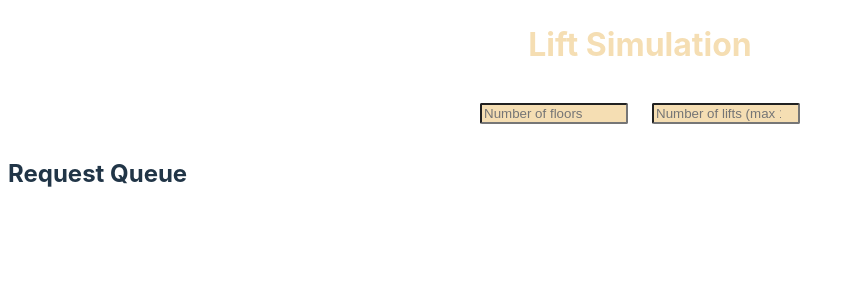
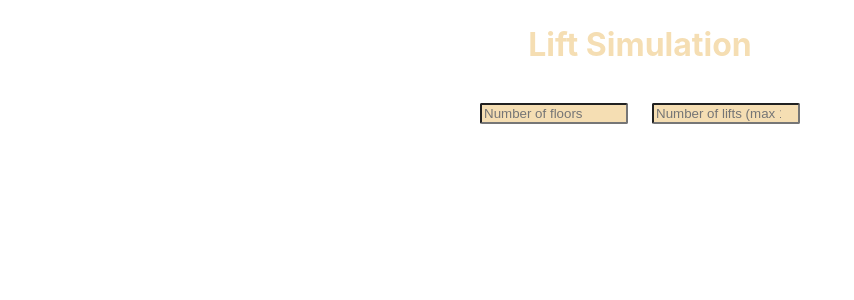
Before and after one commit to a-s-t-e-y-a/lift_simulation, a React (Vite) app: page / in a window 1280 px wide. Shown: the top 300 px of the page, without its empty margins (0-854 px from the left). Built offline with nearby package versions, Linux system fonts and the light colour scheme.

Commit message:
FEAT : Add a very brute force way to done that

```diff
--- a/src/App.jsx
+++ b/src/App.jsx
@@ -355,17 +355,6 @@ function LiftSimulation() {
           </div>
         ))}
       </div>
-
-      <div>
-        <h2>Request Queue</h2>
-        <ul>
-          {requestQueue.map((request, index) => (
-            <li key={index}>
-              Floor: {request.floor + 1}, Type: {request.type}
-            </li>
-          ))}
-        </ul>
-      </div>
     </>
   );
 }
```
